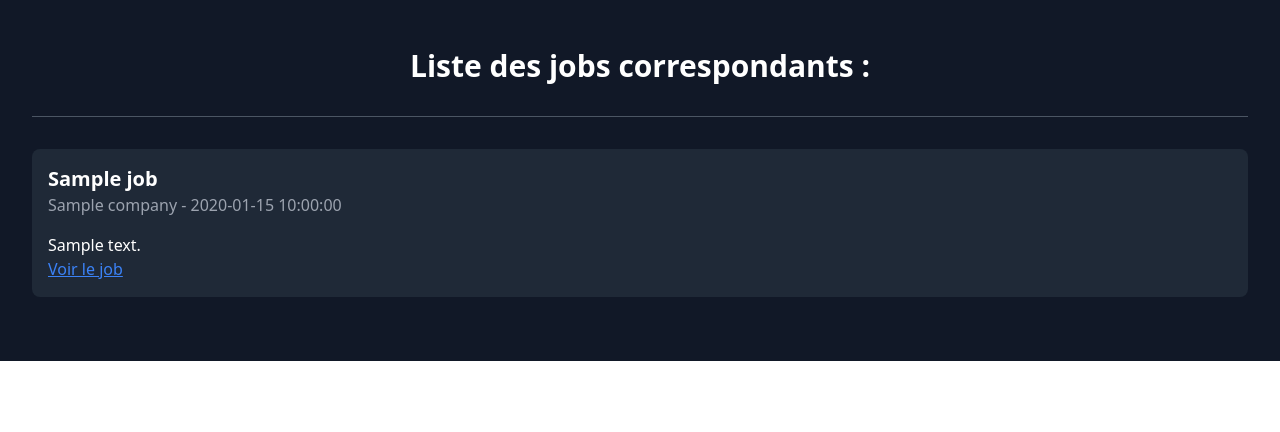
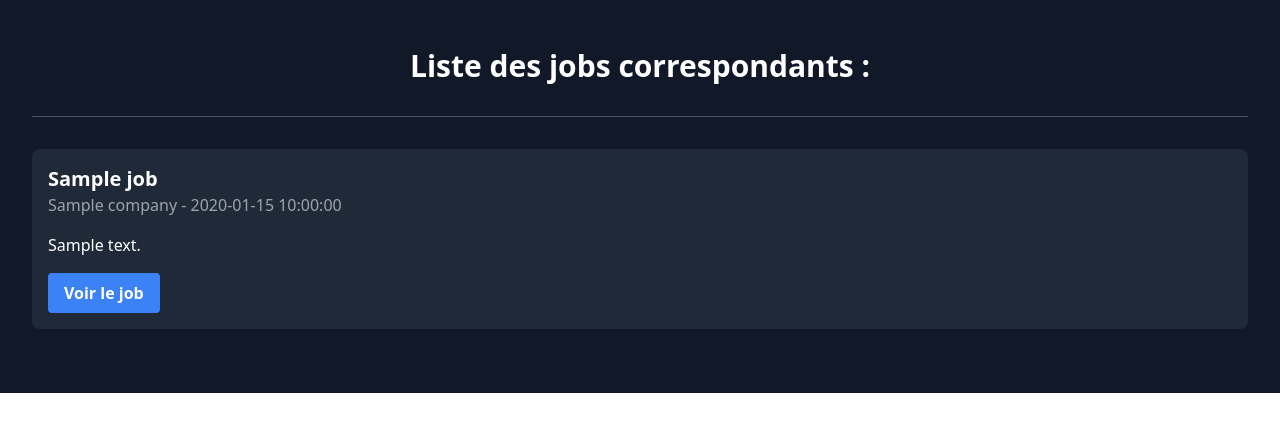
Before and after one commit to Guigui0812/Job_Research_automation, a Flask app: template website/app/templates/jobs.html in a window 1280 px wide. Shown: the top 432 px of the page. Run offline with Flask 2, Linux system fonts and the light colour scheme; the template is opened without the code that fills it: most values are stand-ins (such as "Sample title", 1, 10 or a date in 2020); style sheets or scripts are compiled from the project's sources.

Commit message:
button for offer preview

```diff
--- a/website/app/templates/jobs.html
+++ b/website/app/templates/jobs.html
@@ -16,7 +16,10 @@
                 <h3 class="text-xl font-bold">{{ job["title"] }}</h3>
                 <p class="text-gray-400">{{ job["company"] }} - {{ job["date"] }}</p>
                 <p class="mt-4">{{ job["description"] }}</p>
-                <a class="text-blue-500 underline mt-4" href="{{ job['url'] }}">Voir le job</a>
+                <a href="{{ job['url'] }}"
+                  class="inline-block bg-blue-500 hover:bg-blue-700 text-white font-bold py-2 px-4 rounded mt-4">
+                  Voir le job
+                </a>
               </div>
             {% endfor %}
           </div>
```
